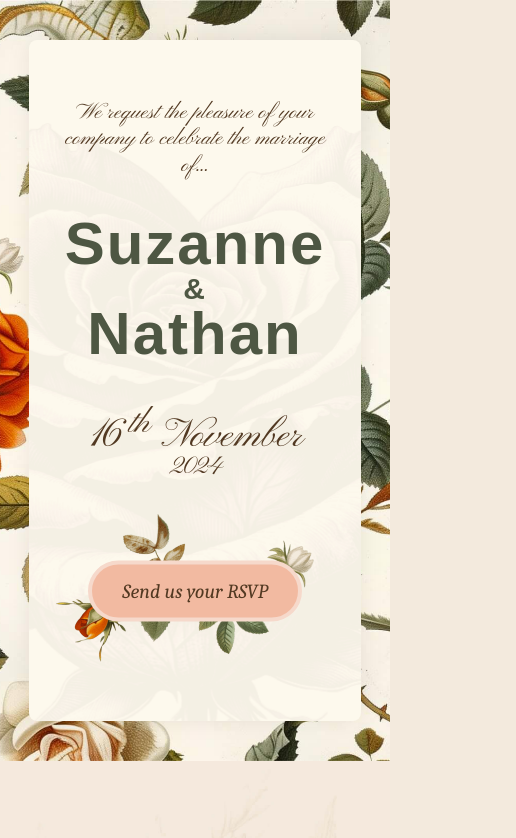
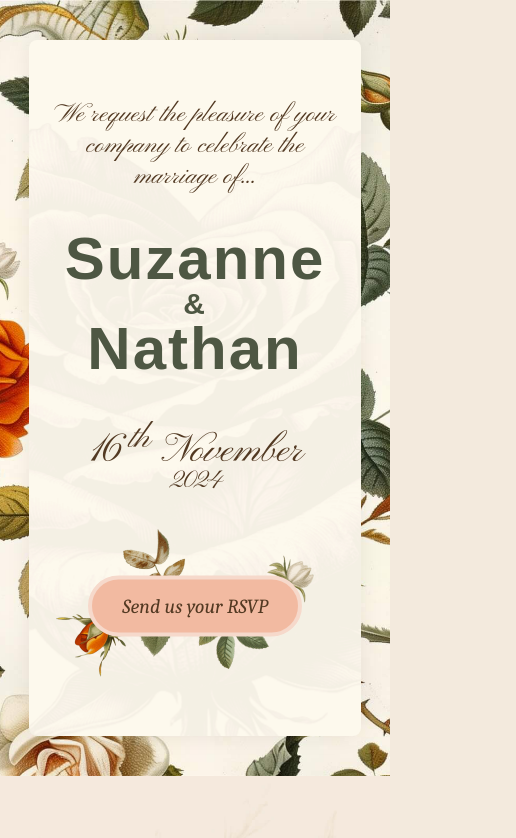
Before and after one commit to nathanhornby/suzannenathan.github.io, a plain HTML site: page index.html in a window 390 px wide. Shown: the top 838 px of the page, 516 px wide, since content can reach past the window. Drawn offline with Linux system fonts and the light colour scheme; a web font is replaced by a local one.

Commit message:
Add files via upload

```diff
--- a/index.html
+++ b/index.html
@@ -21,6 +21,7 @@
             font-size: 24px;
 	        color: #523922;
             font-family: 'Caladea', serif;
+            overflow-x: hidden;
             -webkit-font-smoothing: antialiased;
             -moz-osx-font-smoothing: grayscale;
         }
@@ -285,7 +286,7 @@
                 padding: 60px 0 40px;
             }
             header .script{
-                font-size: 22px;
+                font-size: 26px;
             }
             header p{
                 width: 85%;
@@ -297,9 +298,6 @@
             #header-year{
                 font-size: 24px;
             }
-            #rsvp-button{
-                background-size: 100%;
-            }
             h1{
                 margin: 35px 0 0;
                 font-size: 60px;
@@ -309,6 +307,7 @@
             }
             #rsvp-button{
                 margin-top: 20px;
+                background-size: 100%;
             }
             footer{
                 padding: 60px 0;
```
